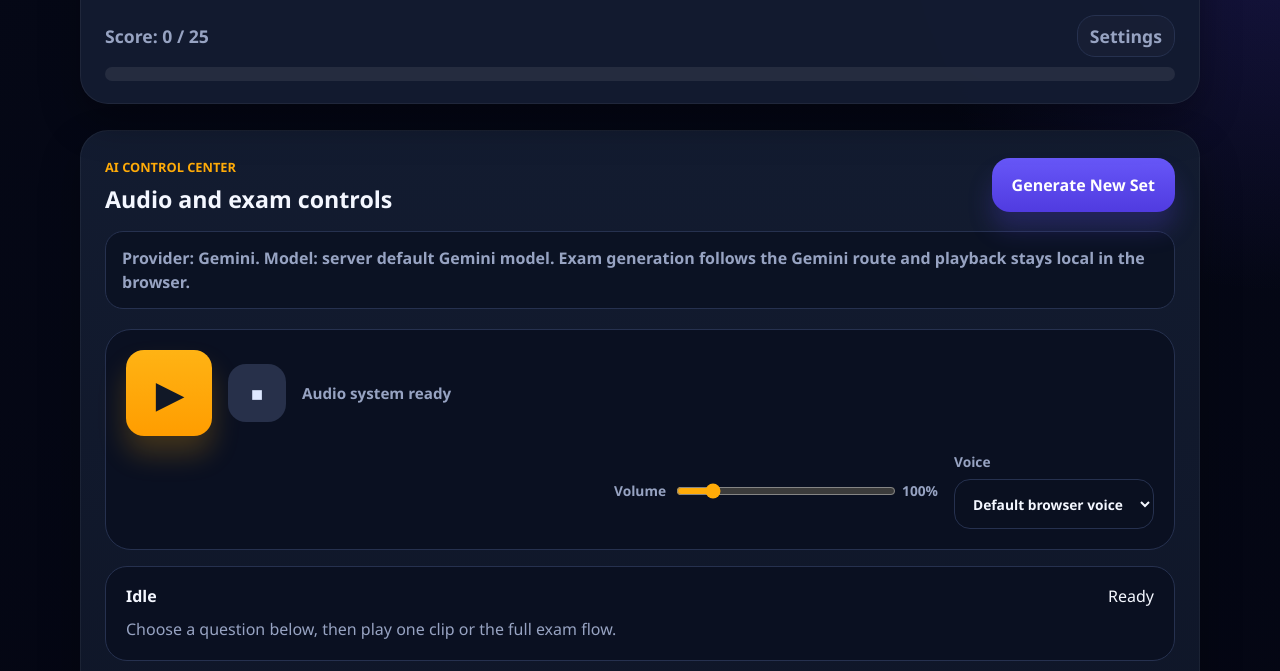
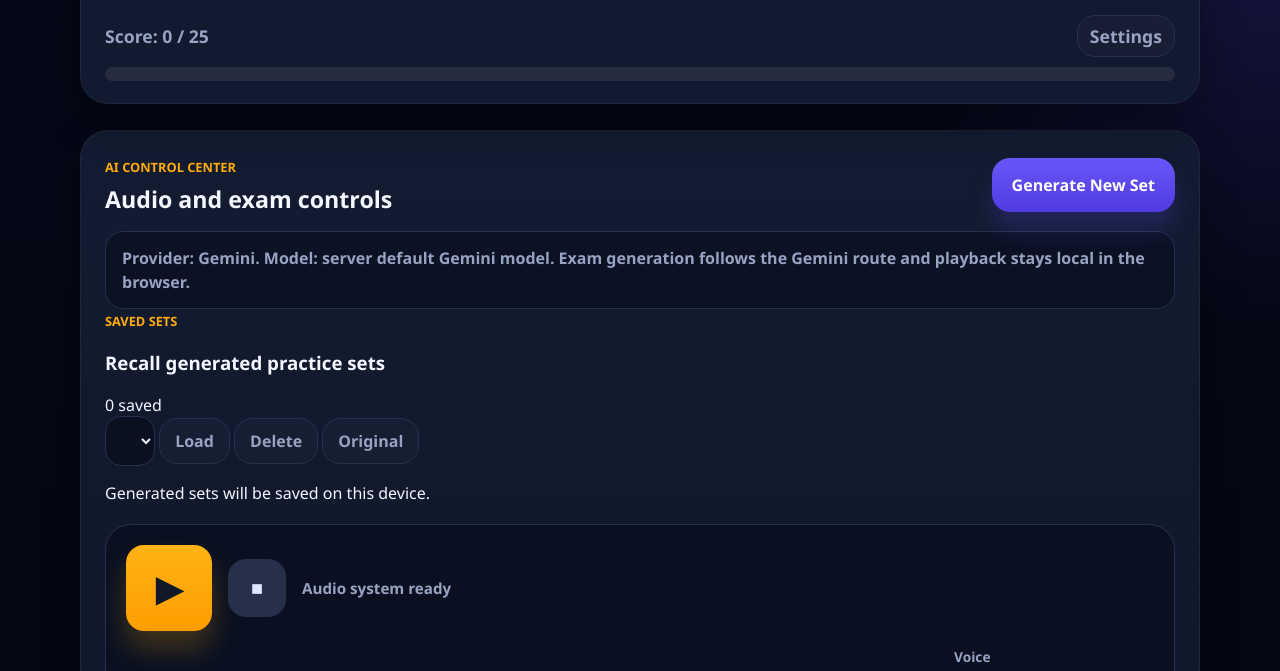
Before and after one commit to ntun7729/mep, a website: page public/index.html in a window 1280 px wide. Shown: the part 113-784 px from the top of the page. Drawn offline with Linux system fonts and the light colour scheme; no server answers.

Commit message:
Add saved generated set controls

```diff
--- a/public/index.html
+++ b/public/index.html
@@ -5,6 +5,7 @@
     <meta name="viewport" content="width=device-width, initial-scale=1.0, maximum-scale=1.0, user-scalable=no">
     <title>MEPT Section IV Listening Simulator</title>
     <link rel="stylesheet" href="/styles.css">
+    <link rel="stylesheet" href="/history.css">
     <link rel="stylesheet" href="/mobile.css">
   </head>
   <body>
@@ -38,6 +39,23 @@
             <button id="generate-exam" class="primary-button">Generate New Set</button>
           </div>
           <div id="provider-summary" class="provider-summary"></div>
+
+          <div class="saved-set-panel">
+            <div class="saved-set-head">
+              <div>
+                <span class="panel-kicker">Saved Sets</span>
+                <h3>Recall generated practice sets</h3>
+              </div>
+              <span id="saved-set-count" class="saved-set-count">0 saved</span>
+            </div>
+            <div class="saved-set-controls">
+              <select id="saved-set-select" aria-label="Saved generated practice sets"></select>
+              <button id="load-saved-set" class="ghost-button" type="button">Load</button>
+              <button id="delete-saved-set" class="ghost-button danger" type="button">Delete</button>
+              <button id="load-original-set" class="ghost-button" type="button">Original</button>
+            </div>
+            <p id="saved-set-meta" class="saved-set-meta">Generated sets will be saved on this device.</p>
+          </div>
 
           <div class="console-card">
             <div class="transport">
```
